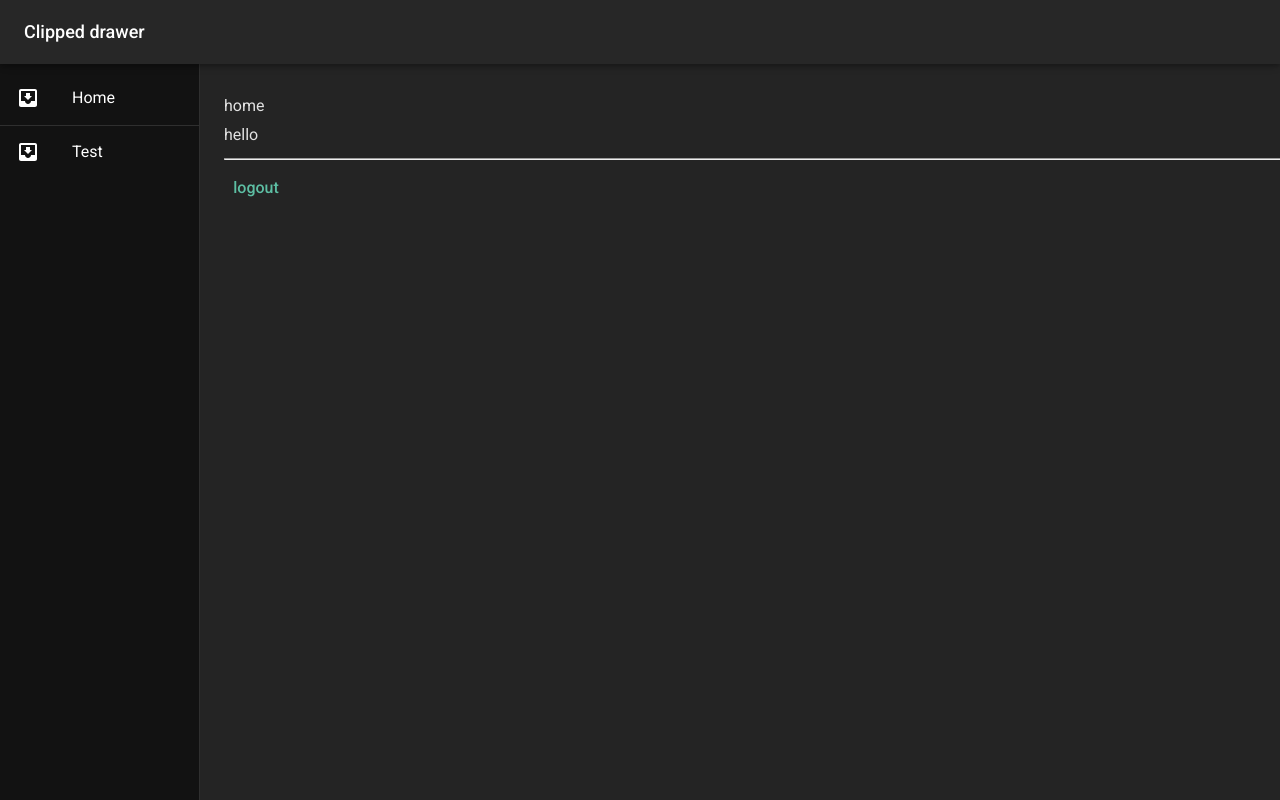
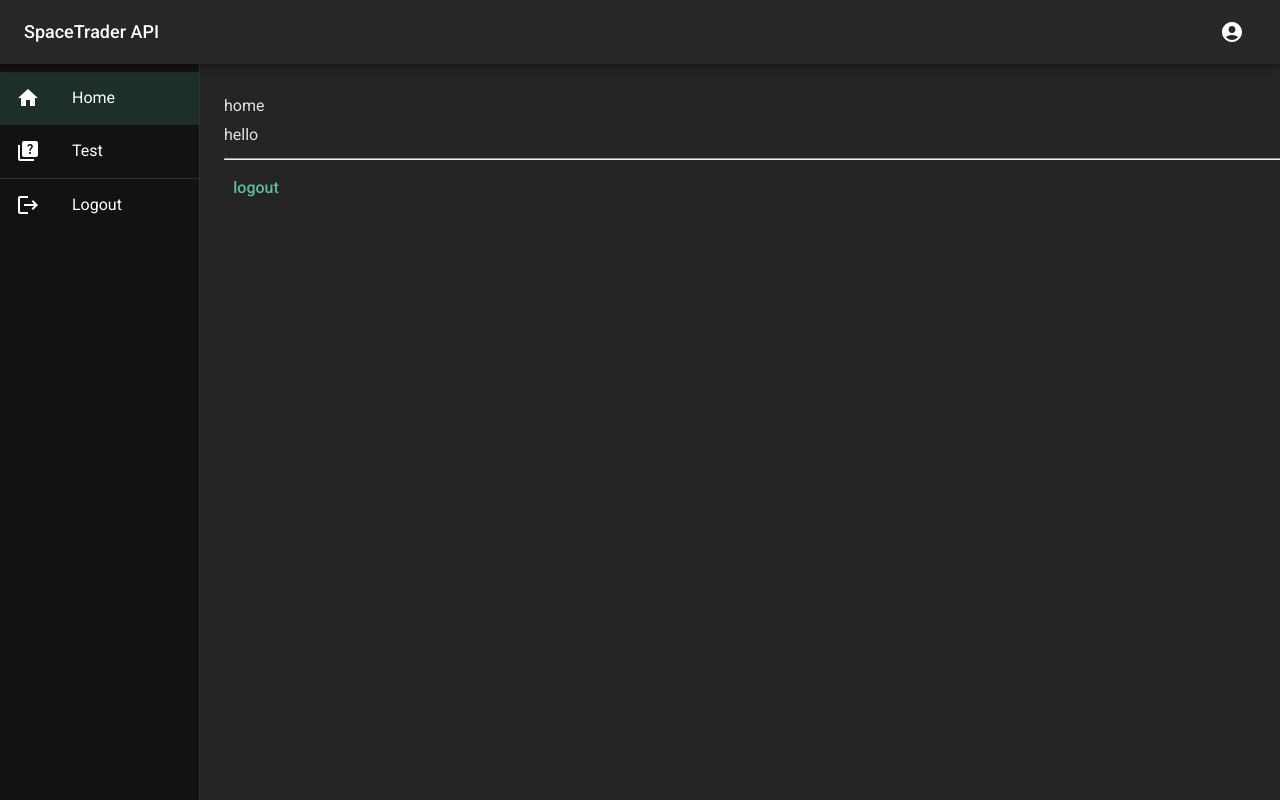
Before and after one commit to nallelcm/st_front, a React (Vite) app: page / in a window 1280 px wide. Built offline with nearby package versions, Linux system fonts and the light colour scheme; no server answers; sample sign-in values are in the browser's storage.

Commit message:
feat(main layout): updated the layout to make it easier to use - added a account menu

```diff
--- a/src/components/layouts/LoggedInPageLayout.tsx
+++ b/src/components/layouts/LoggedInPageLayout.tsx
@@ -1,24 +1,82 @@
-import * as React from "react";
-import Box from "@mui/material/Box";
-import Drawer from "@mui/material/Drawer";
-import AppBar from "@mui/material/AppBar";
-//import CssBaseline from "@mui/material/CssBaseline";
-import Toolbar from "@mui/material/Toolbar";
-import List from "@mui/material/List";
-import Typography from "@mui/material/Typography";
-import Divider from "@mui/material/Divider";
-import ListItem from "@mui/material/ListItem";
-import ListItemButton from "@mui/material/ListItemButton";
+import {
+  Container,
+  Typography,
+  List,
+  Box,
+  Drawer,
+  AppBar,
+  Toolbar,
+  Divider,
+  ListItem,
+  ListItemButton,
+  ListItemText,
+  IconButton,
+  Menu,
+  MenuItem,
+} from "@mui/material";
+import { Link, useLocation } from "react-router-dom";
+
+// Icons
 import ListItemIcon from "@mui/material/ListItemIcon";
-import ListItemText from "@mui/material/ListItemText";
-import InboxIcon from "@mui/icons-material/MoveToInbox";
-import MailIcon from "@mui/icons-material/Mail";
-import { Link } from "react-router-dom";
-import { Container, Paper } from "@mui/material";
+import HomeIcon from "@mui/icons-material/Home";
+import QuizIcon from "@mui/icons-material/Quiz";
+import LogoutIcon from "@mui/icons-material/Logout";
+import AccountCircleIcon from "@mui/icons-material/AccountCircle";
+
+import { useAuth } from "../../contexts/AuthProviderContext";
+import { useState } from "react";
 
 const drawerWidth = 200;
 
+interface LayoutListItemProps {
+  text: string;
+  icon: any;
+  link?: string;
+  clickAction?: () => void;
+  location: string;
+}
+
+const LayoutListItem: React.FC<LayoutListItemProps> = ({
+  text,
+  icon,
+  link,
+  clickAction,
+  location,
+}: any) => {
+  const CustomListItemButton = ({ children }: any) => {
+    if (clickAction) {
+      return <ListItemButton onClick={clickAction}>{children}</ListItemButton>;
+    } else {
+      return (
+        <ListItemButton selected={location === link} component={Link} to={link}>
+          {children}
+        </ListItemButton>
+      );
+    }
+  };
+  return (
+    <ListItem key={text} disablePadding>
+      <CustomListItemButton>
+        <ListItemIcon>{icon}</ListItemIcon>
+        <ListItemText primary={text} />
+      </CustomListItemButton>
+    </ListItem>
+  );
+};
+
 const LoggedInPageLayout = ({ children }: any) => {
+  const location = useLocation();
+  const { logout, userData } = useAuth();
+  const [anchorEl, setAnchorEl] = useState<null | HTMLElement>(null);
+
+  const handleMenu = (event: React.MouseEvent<HTMLElement>) => {
+    setAnchorEl(event.currentTarget);
+  };
+
+  const handleClose = () => {
+    setAnchorEl(null);
+  };
+
   return (
     <Box sx={{ display: "block" }}>
       <AppBar
@@ -27,8 +85,43 @@ const LoggedInPageLayout = ({ children }: any) => {
       >
         <Toolbar>
           <Typography variant="h6" noWrap component="div">
-            Clipped drawer
+            SpaceTrader API
           </Typography>
+          <Typography variant="h6" noWrap component="div" flex={1}></Typography>
+          <Box>
+            <IconButton
+              size="large"
+              aria-label="account of current user"
+              aria-controls="menu-appbar"
+              aria-haspopup="true"
+              onClick={handleMenu}
+              color="inherit"
+            >
+              <AccountCircleIcon />
+            </IconButton>
+            <Menu
+              id="menu-appbar"
+              anchorEl={anchorEl}
+              anchorOrigin={{
+                vertical: "top",
+                horizontal: "right",
+              }}
+              keepMounted
+              transformOrigin={{
+                vertical: "top",
+                horizontal: "right",
+              }}
+              open={Boolean(anchorEl)}
+              onClose={handleClose}
+            >
+              <MenuItem>{userData?.username}</MenuItem>
+              <Divider />
+              <MenuItem component={Link} to="/" onClick={handleClose}>
+                Profile
+              </MenuItem>
+              <MenuItem onClick={handleClose}>My account</MenuItem>
+            </Menu>
+          </Box>
         </Toolbar>
       </AppBar>
       <Drawer
@@ -45,23 +138,25 @@ const LoggedInPageLayout = ({ children }: any) => {
         <Toolbar />
         <Box>
           <List>
-            <ListItem key={"Home"} disablePadding>
-              <ListItemButton component={Link} to="/">
-                <ListItemIcon>
-                  <InboxIcon />
-                </ListItemIcon>
-                <ListItemText primary={"Home"} />
-              </ListItemButton>
-            </ListItem>
+            <LayoutListItem
+              text="Home"
+              icon={<HomeIcon />}
+              link="/"
+              location={location.pathname}
+            />
+            <LayoutListItem
+              text="Test"
+              icon={<QuizIcon />}
+              link="/test"
+              location={location.pathname}
+            />
             <Divider />
-            <ListItem key={"Test"} disablePadding>
-              <ListItemButton component={Link} to="/test">
-                <ListItemIcon>
-                  <InboxIcon />
-                </ListItemIcon>
-                <ListItemText primary={"Test"} />
-              </ListItemButton>
-            </ListItem>
+            <LayoutListItem
+              text="Logout"
+              icon={<LogoutIcon />}
+              clickAction={logout}
+              location={location.pathname}
+            />
           </List>
         </Box>
       </Drawer>
@@ -72,19 +167,4 @@ const LoggedInPageLayout = ({ children }: any) => {
     </Box>
   );
 };
-
-// import "./pagelayout.css";
-// const PageLayout = ({ children }: any) => {
-//   return (
-//     <div className="bg-gray-100 min-h-screen">
-//       <header className="bg-white shadow">
-//         <div className="container mx-auto px-4">
-//           <h1 className="text-3xl font-bold py-4">My App</h1>
-//         </div>
-//       </header>
-//       <main className="container mx-auto px-4 py-4">{children}</main>
-//     </div>
-//   );
-// };
-
 export default LoggedInPageLayout;
```
